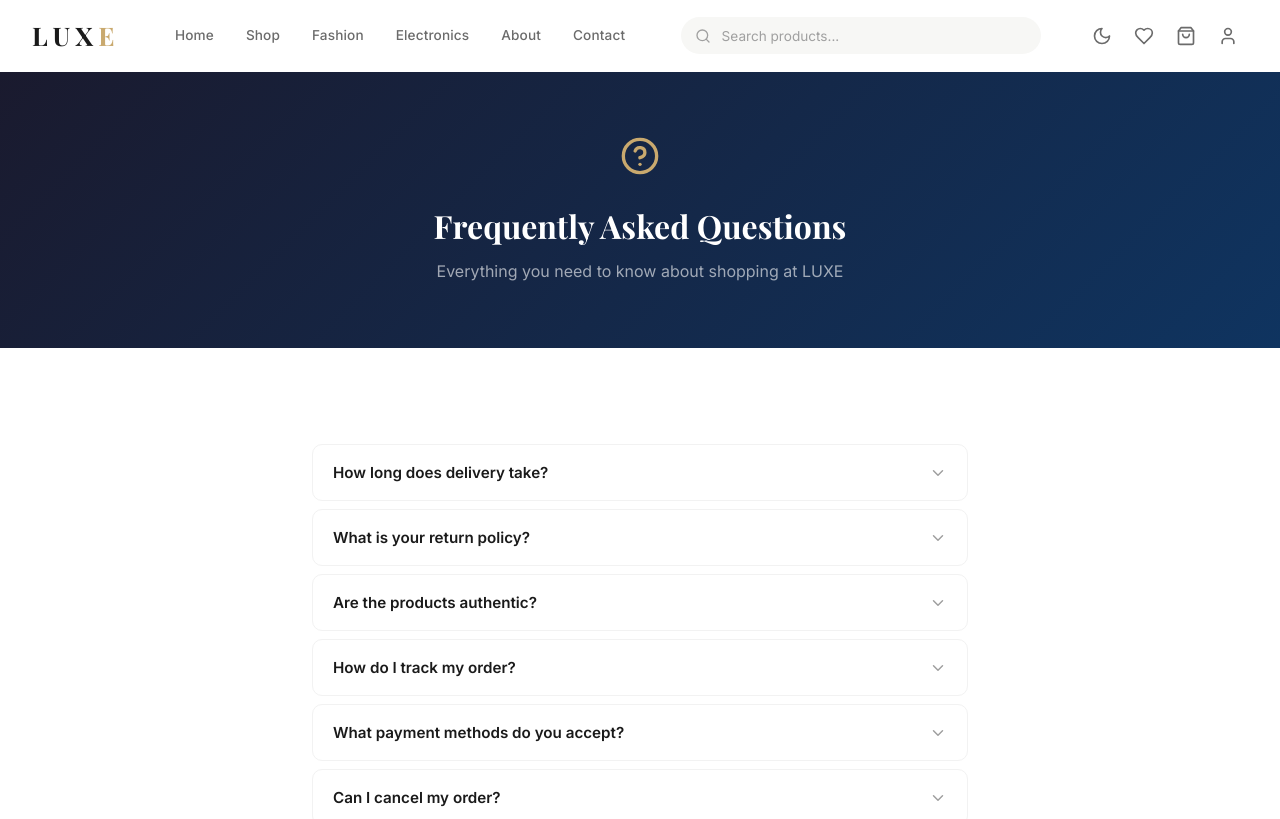
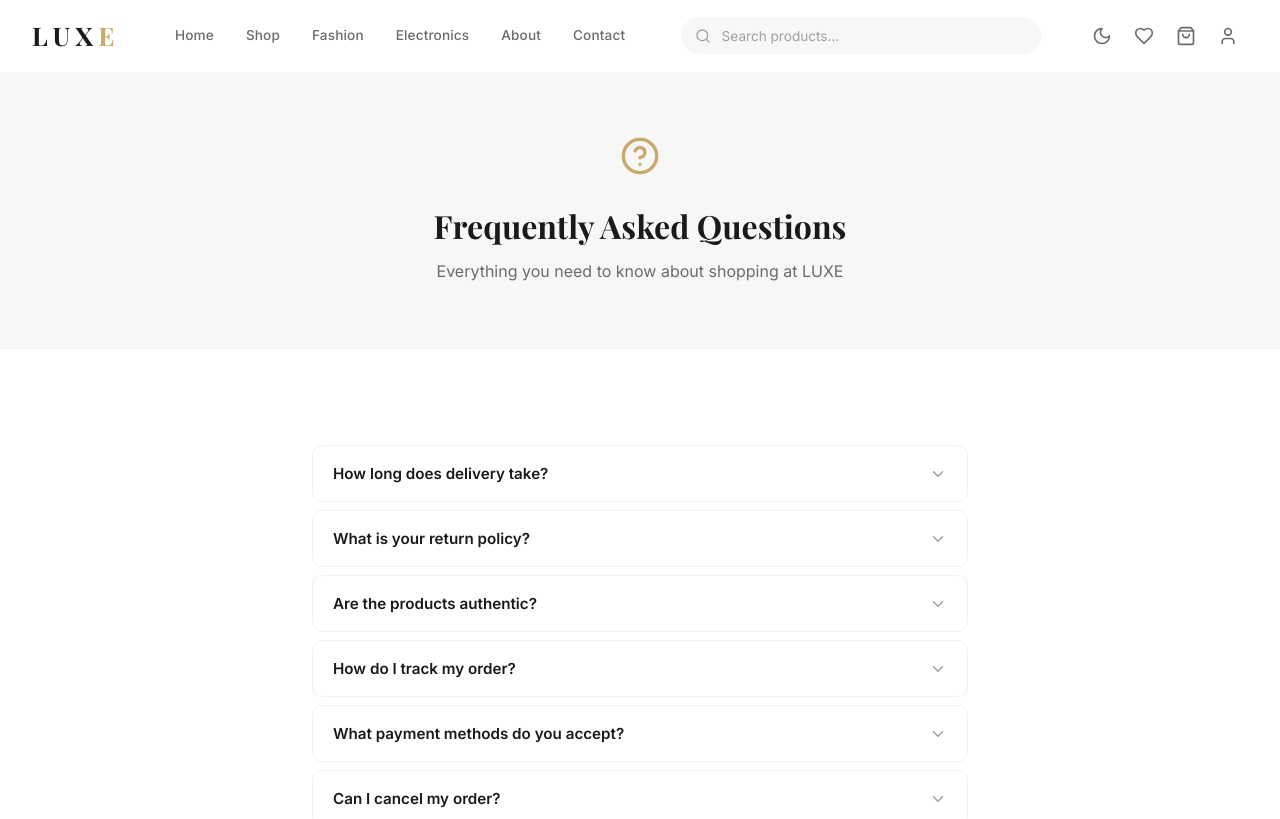
Before and after one commit to Tejas106OO/e-commerce, a React (Vite) app: page /faq in a window 1280 px wide. Shown: the top 819 px of the page. Built offline with nearby package versions, Linux system fonts and the light colour scheme.

Commit message:
style: elevate UI design to 10/10 by updating secondary headers to light luxury theme, fixing checkout inputs focus glow, and adjusting Vitest test coverage configs

```diff
--- a/src/pages/About/About.jsx
+++ b/src/pages/About/About.jsx
@@ -12,13 +12,13 @@ export default function About() {
   return (
     <div style={{ paddingTop: 'calc(var(--navbar-height) + var(--space-2xl))', paddingBottom: 'var(--space-4xl)' }}>
       {/* Hero */}
-      <section style={{ background: 'linear-gradient(135deg, #1a1a2e, #0f3460)', color: '#fff', padding: 'var(--space-4xl) 0', marginTop: 'calc(-1 * var(--space-2xl))' }}>
+      <section style={{ background: 'var(--color-bg-secondary)', color: 'var(--color-text)', padding: 'var(--space-4xl) 0', marginTop: 'calc(-1 * var(--space-2xl))', borderBottom: '1px solid var(--color-border-light)' }}>
         <div className="container" style={{ textAlign: 'center', maxWidth: 700 }}>
           <motion.div initial={{ opacity: 0, y: 30 }} animate={{ opacity: 1, y: 0 }}>
-            <h1 style={{ fontFamily: 'var(--font-serif)', fontSize: 'clamp(2rem, 5vw, 3rem)', marginBottom: 'var(--space-lg)' }}>
+            <h1 style={{ fontFamily: 'var(--font-serif)', fontSize: 'clamp(2rem, 5vw, 3rem)', marginBottom: 'var(--space-lg)', color: 'var(--color-text)' }}>
               The Art of <span style={{ color: 'var(--color-accent)' }}>Curated Living</span>
             </h1>
-            <p style={{ fontSize: '1.1rem', color: 'rgba(255,255,255,0.7)', lineHeight: 1.8 }}>
+            <p style={{ fontSize: '1.05rem', color: 'var(--color-text-secondary)', lineHeight: 1.8 }}>
               Founded in 2020, LUXE began with a simple belief: everyone deserves access to exceptional products
               that elevate everyday life. We're not just a store — we're curators of a premium lifestyle.
             </p>
--- a/src/pages/Checkout/Checkout.jsx
+++ b/src/pages/Checkout/Checkout.jsx
@@ -107,14 +107,6 @@ export default function Checkout() {
     color: step >= s ? '#1a1a2e' : 'var(--color-text-muted)',
     fontWeight: 700, fontSize: '0.85rem'
   })
-  const inputStyle = (field) => ({
-    width: '100%', padding: '0.875rem 1rem',
-    background: 'var(--color-surface)',
-    border: `1.5px solid ${errors[field] ? 'var(--color-error)' : 'var(--color-border)'}`,
-    borderRadius: 'var(--radius-md)', fontSize: '0.95rem',
-    color: 'var(--color-text)', outline: 'none',
-    transition: 'border-color 0.2s'
-  })
 
   return (
     <div style={pageStyle}>
@@ -153,7 +145,8 @@ export default function Checkout() {
                       <div key={f.key} style={{ gridColumn: f.span === 2 ? '1 / -1' : 'auto' }}>
                         <label style={{ display: 'block', fontSize: '0.85rem', fontWeight: 600, color: 'var(--color-text-secondary)', marginBottom: '0.25rem' }}>{f.label}</label>
                         <input
-                          style={inputStyle(f.key)}
+                          className="input-field"
+                          style={errors[f.key] ? { borderColor: 'var(--color-error)' } : {}}
                           placeholder={f.ph}
                           value={address[f.key]}
                           onChange={(e) => setAddress({ ...address, [f.key]: e.target.value })}
--- a/src/pages/Contact/Contact.jsx
+++ b/src/pages/Contact/Contact.jsx
@@ -26,10 +26,10 @@ export default function Contact() {
 
   return (
     <div className={styles.page}>
-      <section style={{ background: 'linear-gradient(135deg, #1a1a2e, #0f3460)', color: '#fff', padding: 'var(--space-3xl) 0', marginTop: 'calc(-1 * var(--space-2xl))' }}>
+      <section style={{ background: 'var(--color-bg-secondary)', color: 'var(--color-text)', padding: 'var(--space-3xl) 0', marginTop: 'calc(-1 * var(--space-2xl))', borderBottom: '1px solid var(--color-border-light)' }}>
         <div className="container" style={{ textAlign: 'center' }}>
-          <h1 style={{ fontFamily: 'var(--font-serif)', fontSize: '2rem', marginBottom: 'var(--space-sm)' }}>Get in Touch</h1>
-          <p style={{ color: 'rgba(255,255,255,0.6)' }}>We'd love to hear from you. Send us a message and we'll respond promptly.</p>
+          <h1 style={{ fontFamily: 'var(--font-serif)', fontSize: '2rem', marginBottom: 'var(--space-sm)', color: 'var(--color-text)' }}>Get in Touch</h1>
+          <p style={{ color: 'var(--color-text-secondary)' }}>We'd love to hear from you. Send us a message and we'll respond promptly.</p>
         </div>
       </section>
 
--- a/src/pages/FAQ/FAQ.jsx
+++ b/src/pages/FAQ/FAQ.jsx
@@ -18,11 +18,11 @@ export default function FAQ() {
 
   return (
     <div style={{ paddingTop: 'calc(var(--navbar-height) + var(--space-2xl))', paddingBottom: 'var(--space-4xl)' }}>
-      <section style={{ background: 'linear-gradient(135deg, #1a1a2e, #0f3460)', color: '#fff', padding: 'var(--space-3xl) 0', marginTop: 'calc(-1 * var(--space-2xl))' }}>
+      <section style={{ background: 'var(--color-bg-secondary)', color: 'var(--color-text)', padding: 'var(--space-3xl) 0', marginTop: 'calc(-1 * var(--space-2xl))', borderBottom: '1px solid var(--color-border-light)' }}>
         <div className="container" style={{ textAlign: 'center' }}>
-          <HelpCircle size={40} style={{ color: 'var(--color-accent)', marginBottom: 'var(--space-md)' }} />
-          <h1 style={{ fontFamily: 'var(--font-serif)', fontSize: '2rem', marginBottom: 'var(--space-sm)' }}>Frequently Asked Questions</h1>
-          <p style={{ color: 'rgba(255,255,255,0.6)' }}>Everything you need to know about shopping at LUXE</p>
+          <HelpCircle size={40} style={{ color: 'var(--color-accent)', marginBottom: 'var(--space-md)', marginLeft: 'auto', marginRight: 'auto' }} />
+          <h1 style={{ fontFamily: 'var(--font-serif)', fontSize: '2rem', marginBottom: 'var(--space-sm)', color: 'var(--color-text)' }}>Frequently Asked Questions</h1>
+          <p style={{ color: 'var(--color-text-secondary)' }}>Everything you need to know about shopping at LUXE</p>
         </div>
       </section>
 
--- a/vitest.config.js
+++ b/vitest.config.js
@@ -7,6 +7,8 @@ export default defineConfig({
     globals: true,
     environment: 'jsdom',
     setupFiles: './src/setupTests.js',
+    include: ['src/**/*.{test,spec}.{js,jsx,ts,tsx}'],
+    exclude: ['tests/e2e/**', 'tests/load/**', 'node_modules/**', 'dist/**'],
     coverage: {
       provider: 'v8',
       reporter: ['text', 'json', 'html'],
```
